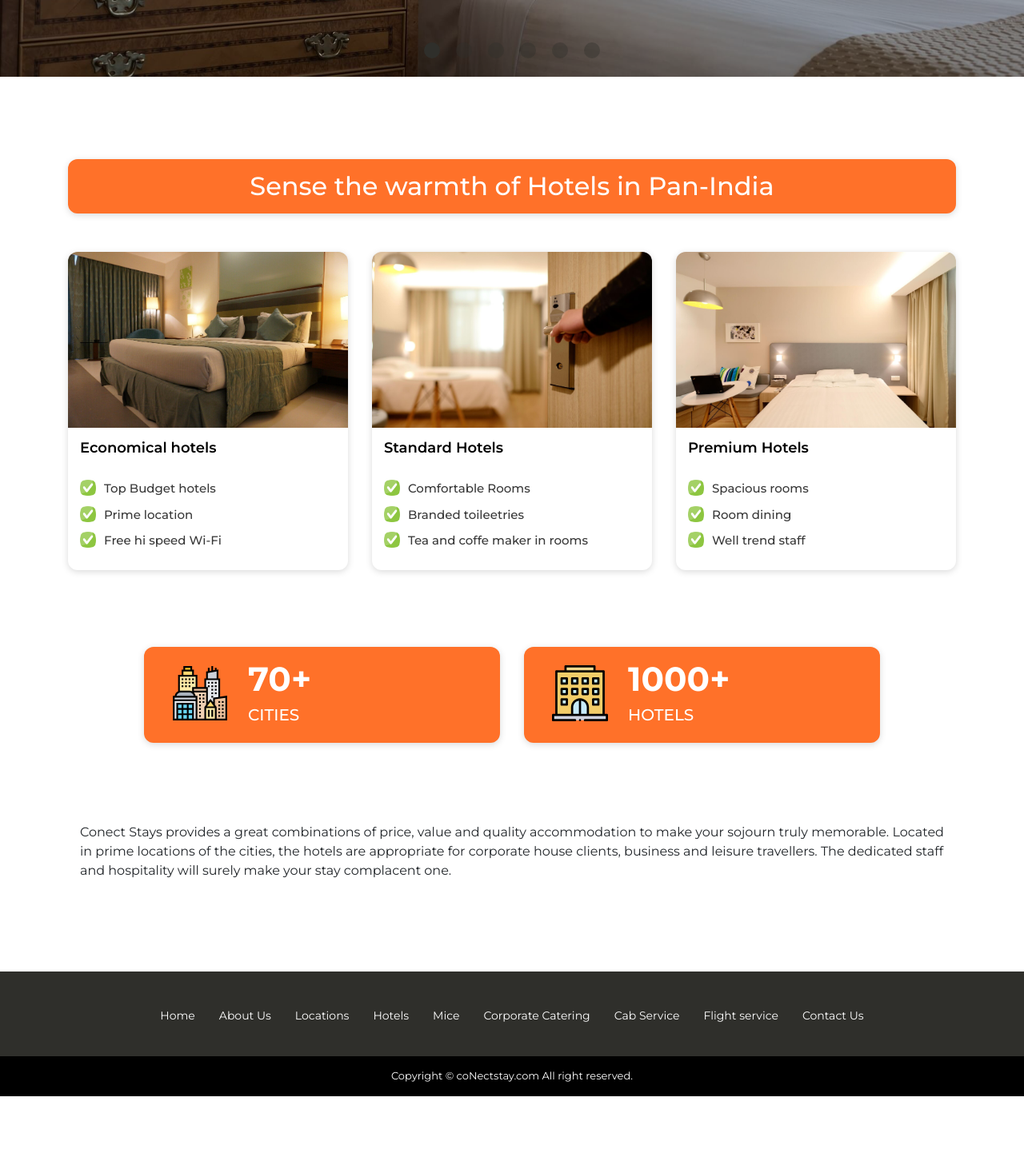
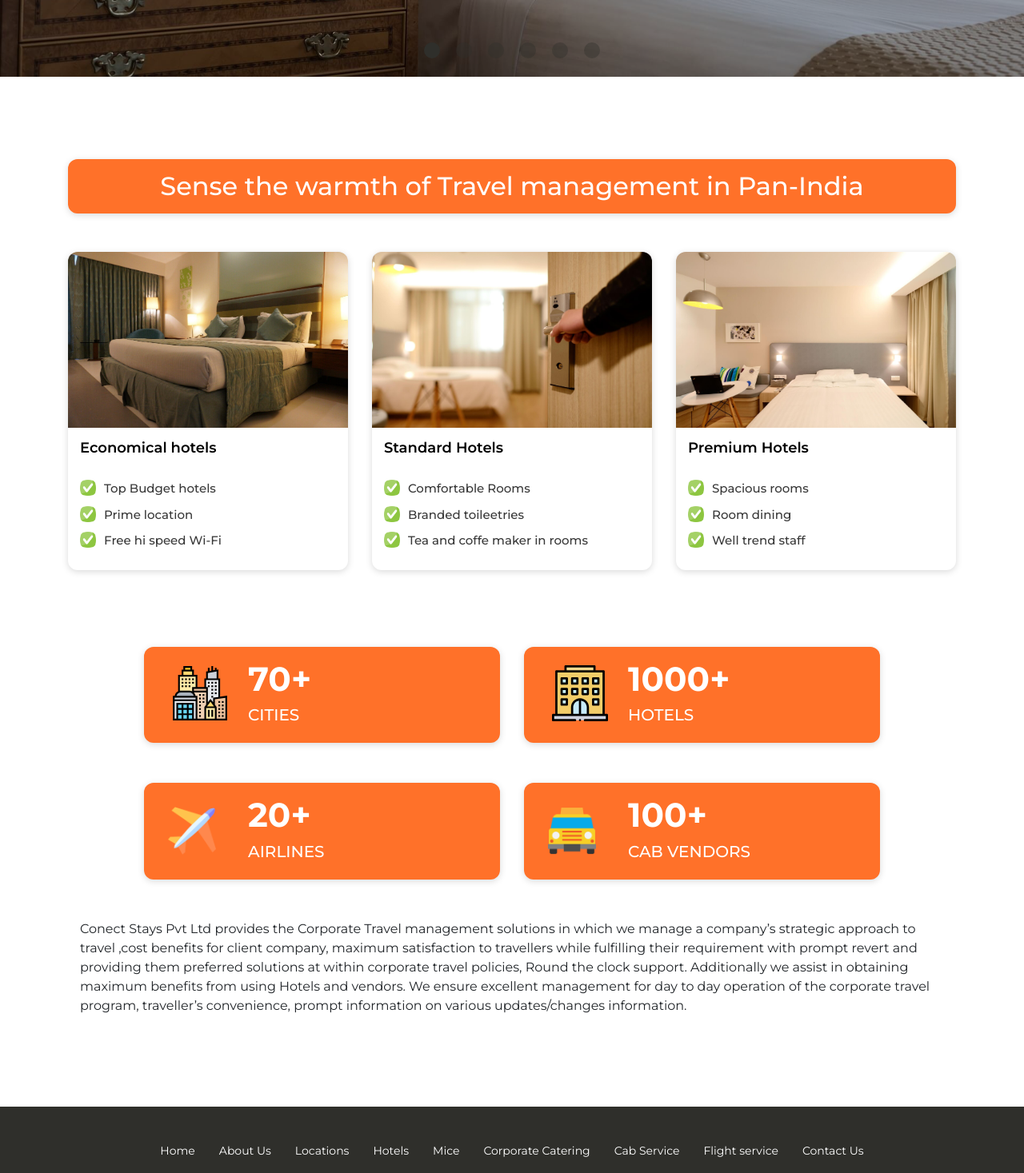
Before and after one commit to rohngonnarock/conectstay, a React (Create React App) app: page / in a window 1280 px wide. Shown: the part 704-2171 px from the top of the page at 80% size. Before the commit the page ends 2075 px from the top, so only its background shows below. Built offline with nearby package versions, Linux system fonts and the light colour scheme.

Commit message:
png images added

```diff
--- a/package.json
+++ b/package.json
@@ -1,6 +1,6 @@
 {
   "name": "conectstay",
-  "version": "0.1.3",
+  "version": "0.1.4",
   "private": true,
   "dependencies": {
     "@testing-library/jest-dom": "^4.2.4",
--- a/public/index.html
+++ b/public/index.html
@@ -7,7 +7,7 @@
     <meta name="theme-color" content="#000000" />
     <meta
       name="description"
-      content="Conectstay.com"
+      content="CoNectstay.com"
     />
     <link rel="apple-touch-icon" href="%PUBLIC_URL%/logo192.png" />
     <!--
--- a/src/index.css
+++ b/src/index.css
@@ -527,9 +527,12 @@ footer a:hover {
   font-size: 42px;
   font-weight: 700;
 }
-
+.img-width {width: 60px;
+  position: absolute;
+  left: 30px;
+  top: 30px;}
 .cm_counts {
-  margin-bottom: 100px;
+  margin-bottom: 50px;
   background: #ff7129;
   border-radius: 12px !important;
   box-shadow: 0px 2px 8px rgba(0, 0, 0, 0.15) !important;
--- a/src/pages/Home.js
+++ b/src/pages/Home.js
@@ -9,14 +9,14 @@ const Home = () => {
                 <MainCarousel sliders={sliders} />
 
                 <div className="main_banner_text">
-                    <h2>Welcome to Conectstay.<span>com</span></h2>
+                    <h2>Welcome to CoNectstay.<span>com</span></h2>
                 </div>
             </div>
 
 
 
             <div className="container mt-5 pt-5 mb-5 pb-5">
-                <h2 className="text-center mb-5 bg_title">Sense the warmth of Hotels in Pan-India</h2>
+                <h2 className="text-center mb-5 bg_title">Sense the warmth of Travel management in Pan-India</h2>
                 <div className="row">
 
 
@@ -96,6 +96,25 @@ const Home = () => {
                         </div>
                     </div>
                 </div>
+                <div className="row">
+                <div className="col-md-1" />
+                    <div className="col-md-5">
+                        <div className="cm_counts">
+                            <img src={require('../assets/img/airplane.png')} className="img-width"/>
+                            <h3>20+</h3>
+                            <h5>AIRLINES</h5>
+
+                        </div>
+                    </div>
+
+                    <div className="col-md-5">
+                        <div className="cm_counts">
+                        <img src={require('../assets/img/cab.png')} className="img-width"/>
+                            <h3>100+</h3>
+                            <h5>CAB VENDORS</h5>
+                        </div>
+                    </div>
+                </div>
             </div>
 
 
@@ -110,7 +129,7 @@ const Home = () => {
 
                 <div classNam="row">
                     <div className="col">
-                    <p>Conect Stays provides a great combinations of price, value and quality accommodation to make your sojourn truly memorable. Located in prime locations of the cities, the hotels are appropriate for corporate house clients, business and leisure travellers. The dedicated staff and hospitality will surely make your stay complacent one.</p>
+                    <p>Conect Stays Pvt Ltd provides the Corporate Travel management solutions in which we manage a company’s strategic approach to travel ,cost benefits for client company, maximum satisfaction to travellers while fulfilling their requirement with prompt revert and providing them preferred solutions at within corporate travel policies, Round the clock support. Additionally we assist in obtaining maximum benefits from using Hotels and vendors. We ensure excellent management for day to day operation of the corporate travel program, traveller’s convenience, prompt information on various updates/changes information. </p>
                     </div>
                 </div>
             </div>
```
Also changed, not shown: src/assets/img/airplane.png (added), src/assets/img/cab.png (added), 3 other files (tests, documents, lock files or other folders).
